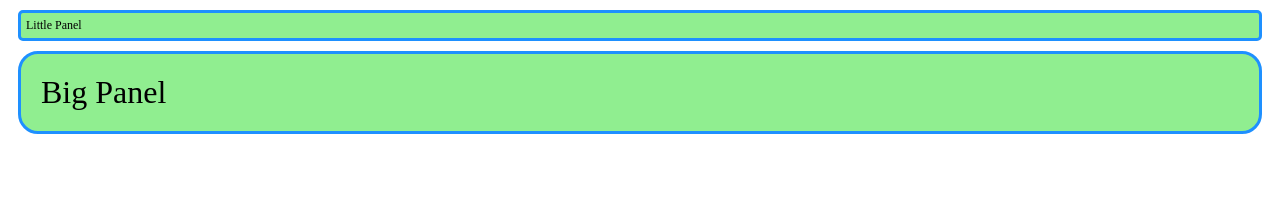
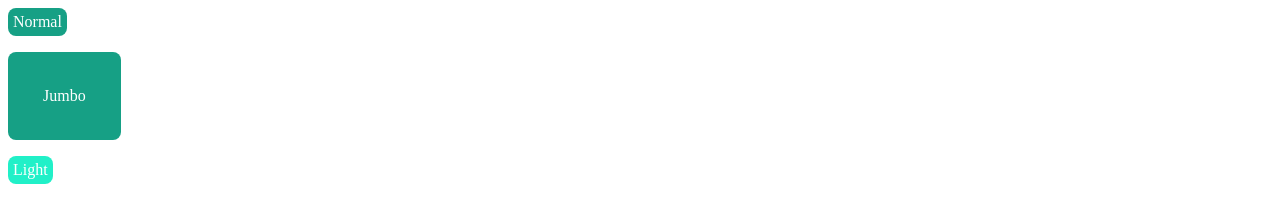
Before and after one commit to kraftaa/SASS-SCSS, a plain HTML site: page index.html in a window 1280 px wide. Drawn offline with Linux system fonts and the light colour scheme.

Commit message:
operations

```diff
--- a/index.html
+++ b/index.html
@@ -5,8 +5,8 @@
     <link rel ="stylesheet" type"text/css" href="main.css">
   </head>
   <body>
-    <div class="little-panel">Little Panel</div>
-    <div class="big-panel">Big Panel</div>
-
+    <p><a href="#" class="button">Normal</a></p>
+    <p><a href="#" class="jumbo-button">Jumbo</a></p>
+    <p><a href="#" class="light-button">Light</a></p>
   </body>
 </html>
--- a/main.scss
+++ b/main.scss
@@ -1,27 +1,22 @@
-.panel{
-  border: 3px solid dodgerblue;
-  background: lightgreen;
-  margin: 10px;
+$buttonBackground: #16A085;
+$buttonColor: #FFFFFF;
+$buttonPadding: 5px;
+
+.button{
+  background: $buttonBackground;
+  border-radius: 8px;
+  color: $buttonColor;
+  display: inline-block;
+  padding: $buttonPadding;
+  text-decoration: none;
 }
 
-@mixin border-radius ($radius){
-  -webkit-border-radius: $radius;
-  -moz-border-radius: $radius;
-  -ms-border-radius: $radius;
-  border-radius: $radius;
+.jumbo-button{
+  @extend .button;
+  padding: $buttonPadding + 30;
 }
 
-.little-panel {
-  @extend .panel;
-  @include border-radius(5px);
-  font-size: 12px;
-  padding: 5px;
-
+.light-button{
+  @extend .button;
+  background: $buttonBackground * 1.5;
 }
-
-.big-panel {
-  @extend .panel;
-  @include border-radius(20px);
-  font-size: 32px;
-  padding: 20px;
-}
```
Also changed, not shown: main.css, 1 other file.
